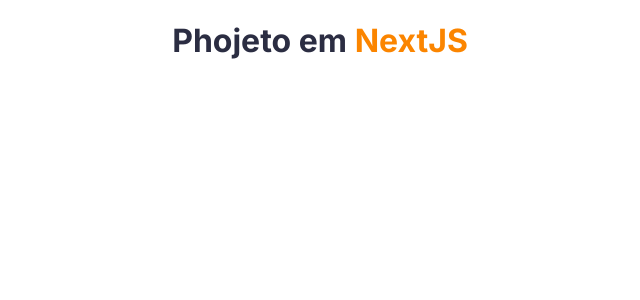
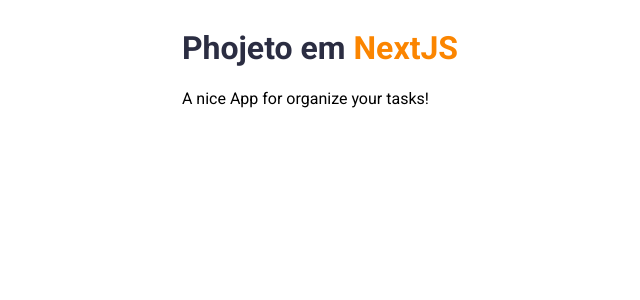
Before and after one commit to siwjas/task_board, a Next.js app: page / in a window 1280 px wide. Shown: the top 300 px of the page, without its empty margins (320-960 px from the left). Built offline with nearby package versions, Linux system fonts and the light colour scheme.

Commit message:
Added Sass an Google-Fonts

```diff
--- a/src/app/home.module.scss
+++ b/src/app/home.module.scss
@@ -1,7 +1,14 @@
 .title {
   text-align: center;
   color: #2b2d42;
+  font-weight: 700;
     span {
       color: #fb8500;
     }
 }
+
+.container {
+  display: flex;
+  justify-content: center;
+  margin: 0;
+}
--- a/src/app/layout.tsx
+++ b/src/app/layout.tsx
@@ -1,9 +1,12 @@
-import { Inter } from 'next/font/google'
+import { Roboto } from 'next/font/google'
 
-const inter = Inter({ subsets: ['latin'] })
+const roboto = Roboto({
+  subsets: ['latin'],
+  weight: ['400', '700'],
+})
 
 export const metadata = {
-  title: 'Task Board',
+  title: 'Task Board - Organizando suas tarefas!',
   description: 'Generated NextJs',
 }
 
@@ -14,7 +17,7 @@
 }) {
   return (
     <html lang="en">
-      <body className={inter.className}>{children}</body>
+      <body className={roboto.className}>{children}</body>
     </html>
   )
 }
--- a/src/app/page.tsx
+++ b/src/app/page.tsx
@@ -2,9 +2,10 @@
 
 export default function Home() {
   return (
-    <main>
+    <main className={styles.container}>
       <div>
        <h1 className={styles.title}>Phojeto em <span>NextJS</span></h1>
+       <p>A nice App for organize your tasks!</p>
       </div>
     </main>
   )
```
